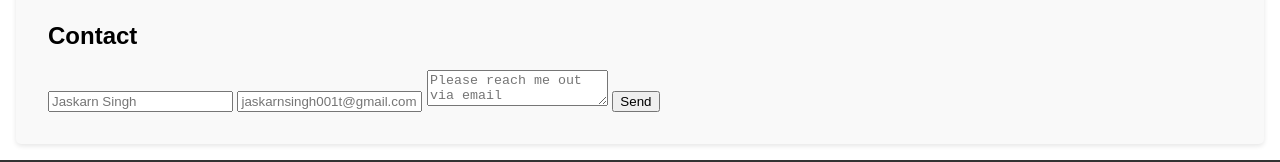
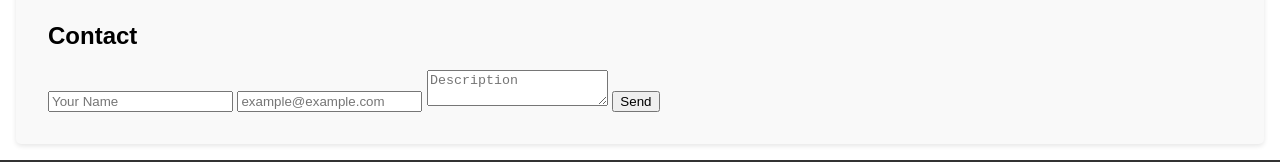
Before and after one commit to jaskarnsingh001/portfolio, a plain HTML site: page index.html in a window 1280 px wide. Shown: the part 850-1012 px from the top of the page. Drawn offline with Linux system fonts and the light colour scheme.

Commit message:
Updated index.html

```diff
--- a/index.html
+++ b/index.html
@@ -48,9 +48,9 @@
     <section id="contact">
       <h2>Contact</h2>
       <form method="post" action="#">
-        <input type="text" name="name" placeholder="Jaskarn Singh" required>
-        <input type="email" name="email" placeholder="jaskarnsingh001t@gmail.com" required>
-        <textarea name="message" placeholder="Please reach me out via email"></textarea>
+        <input type="text" name="name" placeholder="Your Name" required>
+        <input type="email" name="email" placeholder="example@example.com" required>
+        <textarea name="message" placeholder="Description"></textarea>
         <button type="submit">Send</button>
       </form>
     </section>
```
